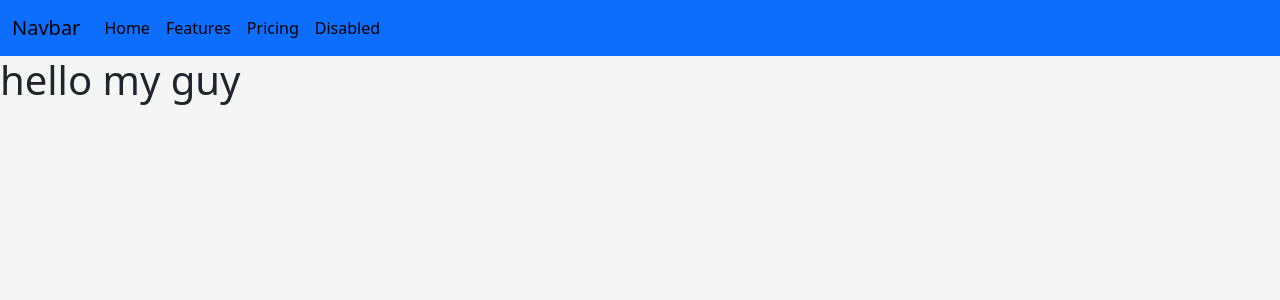
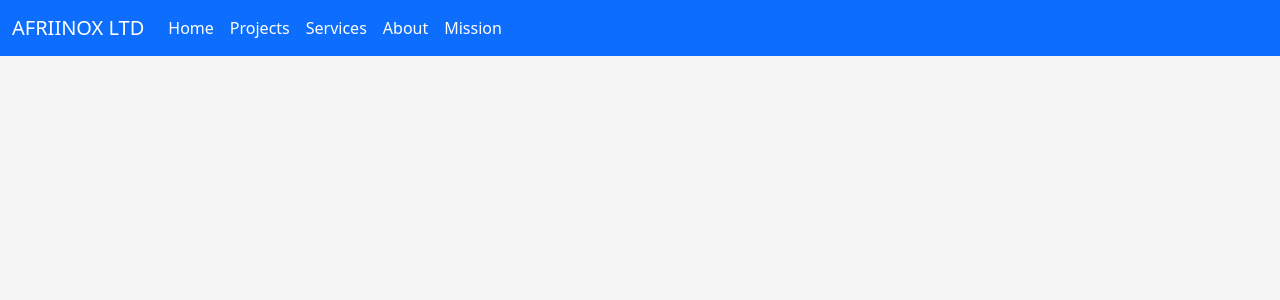
Before and after one commit to ntirushwajeanmarc/afriinox, a Flask app: page / in a window 1280 px wide. Shown: the top 300 px of the page. Run offline with Flask 3, Linux system fonts and the light colour scheme.

Commit message:
i added nav bar

```diff
--- a/templates/index.html
+++ b/templates/index.html
@@ -11,10 +11,6 @@
   <style>
     body{
       background: #f5f5f5;
-
-    }
-    .niv{
-      color:white;
     }
   </style>
 </head>
--- a/templates/nav.html
+++ b/templates/nav.html
@@ -1,16 +1,27 @@
-<nav class="navbar navbar-expand-lg bg-primary" niv>
+<nav class="navbar fixed-top navbar-expand-lg bg-primary" data-bs-theme="dark">
   <div class="container-fluid">
-    <a class="navbar-brand" href="#">Navbar</a>
-    <button class="navbar-toggler" type="button" data-bs-toggle="collapse" data-bs- target="#navbarNavAltMarkup" aria-controls="navbarNavAltMarkup" aria-expanded="false" aria-label="Toggle navigation">
+    <button class="navbar-toggler" type="button" data-bs-toggle="collapse" data-bs-target="#navbarTogglerDemo03" aria-controls="navbarTogglerDemo03" aria-expanded="false" aria-label="Toggle navigation">
       <span class="navbar-toggler-icon"></span>
     </button>
-    <div class="collapse navbar-collapse" id="navbarNavAltMarkup">
-      <div class="navbar-nav">
-        <a class="nav-link active" aria-current="page" href="#">Home</a>
-        <a class="nav-link active" href="#">Features</a>
-        <a class="nav-link active" href="#">Pricing</a>
-        <a class="nav-link active" href = "#">Disabled</a>
-      </div>
+    <a class="navbar-brand" href="/">AFRIINOX LTD</a>
+    <div class="collapse navbar-collapse" id="navbarTogglerDemo03">
+      <ul class="navbar-nav me-auto mb-2 mb-lg-0">
+        <li class="nav-item">
+          <a class="nav-link active" aria-current="page" href="/">Home</a>
+        </li>
+        <li class="nav-item">
+          <a class="nav-link active" href="/book">Projects</a>
+        </li>
+        <li class="nav-item">
+          <a class="nav-link active" href="/service">Services</a>
+        </li>
+        <li class="nav-item">
+          <a class="nav-link active" href="/about">About</a>
+        </li>
+        <li class="nav-item">
+          <a class="nav-link active" href="/mission">Mission</a>
+        </li>
+      </ul>
     </div>
   </div>
 </nav>
```
